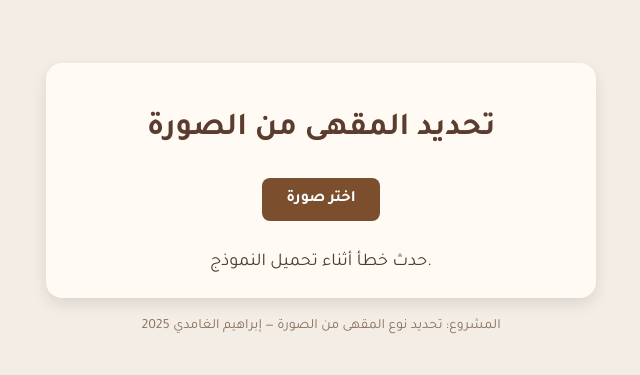
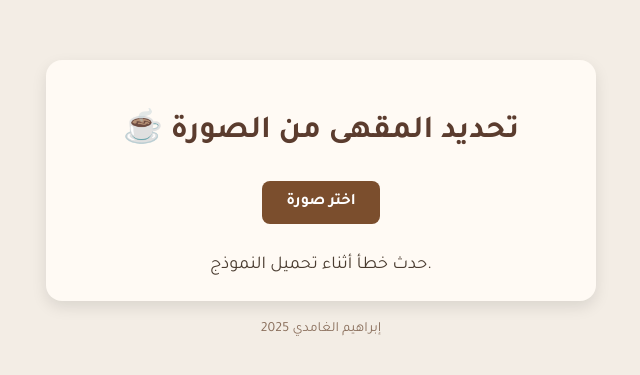
Before and after one commit to ib75zr/Cafe-Classification, a plain HTML site: page index.html in a window 1280 px wide. Shown: the part 201-576 px from the top of the page, without its empty margins (319-959 px from the left). Drawn offline with Linux system fonts and the light colour scheme.

Commit message:
Update index.html

```diff
--- a/index.html
+++ b/index.html
@@ -3,7 +3,7 @@
 <head>
   <meta charset="UTF-8" />
   <meta name="viewport" content="width=device-width, initial-scale=1.0"/>
-  <title>تحديد المقهى من الصورة</title>
+  <title>☕️ تحديد المقهى من الصورة </title>
   <link href="https://fonts.googleapis.com/css2?family=Tajawal:wght@400;700&display=swap" rel="stylesheet">
   <style>
     body {
@@ -77,14 +77,14 @@
 </head>
 <body>
   <div class="container">
-    <h1>تحديد المقهى من الصورة</h1>
+    <h1>☕️ تحديد المقهى من الصورة </h1>
     <label for="imageInput" class="custom-button">اختر صورة</label>
     <input type="file" id="imageInput" accept="image/*">
     <img id="previewImage" src="" alt="معاينة الصورة" style="display: none;">
     <button id="analyzeButton" class="analyze-button" style="display: none;" disabled>تحليل الصورة</button>
     <div id="output">يرجى اختيار صورة للبدء.</div>
   </div>
-  <footer>المشروع: تحديد نوع المقهى من الصورة — إبراهيم الغامدي 2025</footer>
+  <footer> إبراهيم الغامدي 2025 </footer>
 
   <script src="https://cdn.jsdelivr.net/npm/@tensorflow/tfjs"></script>
   <script src="https://cdn.jsdelivr.net/npm/@teachablemachine/image@0.8/dist/teachablemachine-image.min.js"></script>
```
